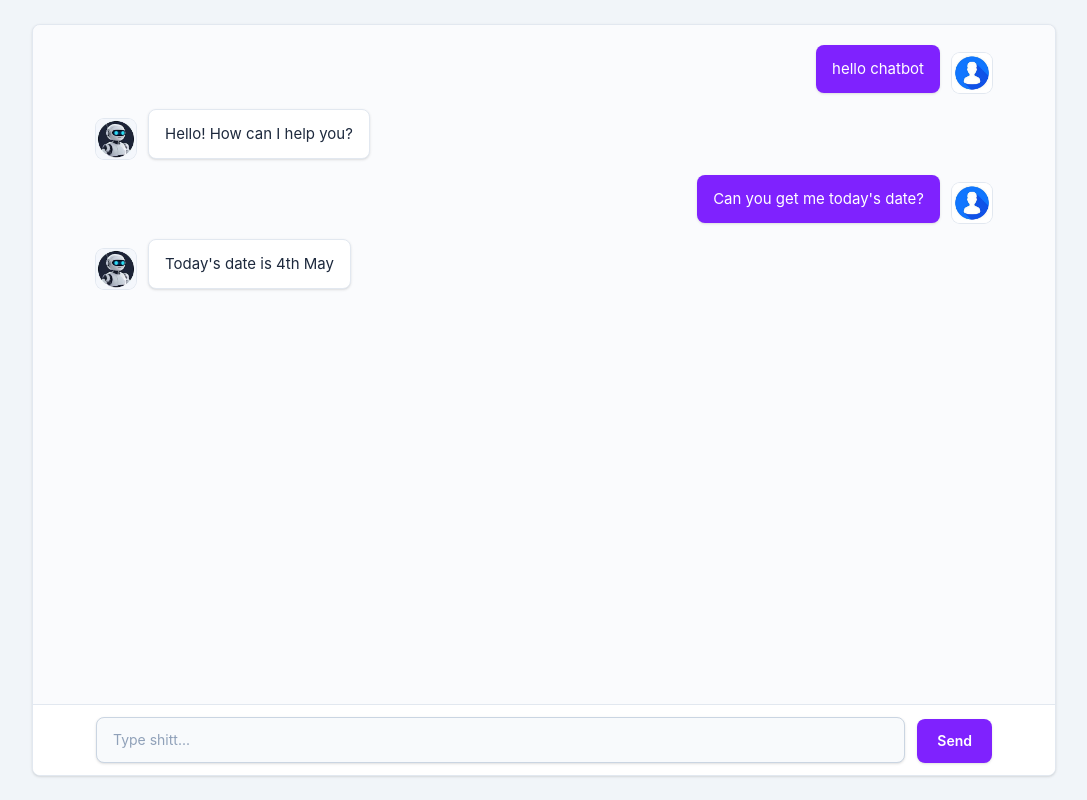
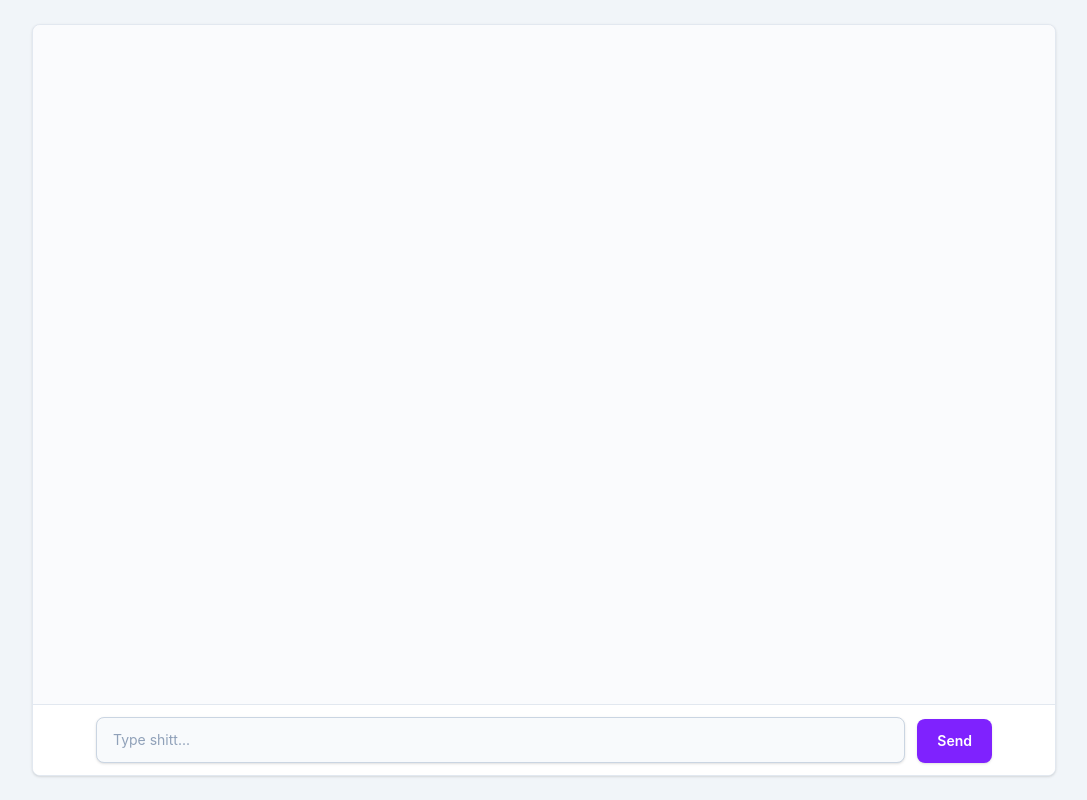
Before and after one commit to IncognitoJohn/Simple-ChatBOT, a React (Vite) app: page / in a window 1280 px wide. Shown: the whole page, without its empty margins (96-1183 px from the left). Built offline with nearby package versions, Linux system fonts and the light colour scheme.

Commit message:
FINISHED

```diff
--- a/src/App.jsx
+++ b/src/App.jsx
@@ -1,12 +1,21 @@
 import ChatInput from "./ChatInput.jsx";
 import {Messages} from "./Messages.jsx";
-import {useState} from "react";
+import {useEffect, useRef, useState} from "react";
 import ChatMessageComponent from "./assets/ChatMessageComponent.jsx";
 
 
  const App= ()=> {
      const [chatMessages,setChatMessages]=
          useState(Messages);
+     const messagesContainerRef = useRef(null);
+
+     useEffect(() => {
+         const container = messagesContainerRef.current;
+
+         if (container) {
+             container.scrollTop = container.scrollHeight;
+         }
+     }, [chatMessages]);
 
 
 
@@ -21,7 +30,9 @@ import ChatMessageComponent from "./assets/ChatMessageComponent.jsx";
                   </div>
               </div>
 
-              <div className="order-1 flex-1 overflow-y-auto bg-slate-50/70 px-4 py-5 sm:px-6">
+              <div
+                  ref={messagesContainerRef}
+                  className="order-1 flex-1 overflow-y-auto bg-slate-50/70 px-4 py-5 sm:px-6">
                   <div className="mx-auto flex w-full max-w-4xl flex-col gap-4">
                       <ChatMessageComponent chatMessages={chatMessages}/>
                   </div>
--- a/src/ChatInput.jsx
+++ b/src/ChatInput.jsx
@@ -28,7 +28,7 @@ const ChatInput = ({chatMessages,setChatMessages}) => {
 
         setChatMessages(newChatMessages);
 
-        const response=Chatbot.getResponseAsync(inputText);
+        const response=window.Chatbot.getResponseAsync(inputText);
         setChatMessages([...newChatMessages,{
             text:response,
             key: crypto.randomUUID(),
--- a/src/Messages.jsx
+++ b/src/Messages.jsx
@@ -1,30 +1 @@
-export const Messages=[
-
-    {
-        text:"hello chatbot",
-        key:"id_1",
-        sender:"user"
-
-    },
-
-
-    {
-        text:"Hello! How can I help you?",
-        key:"id_2",
-        sender:"bot"
-
-    },
-    {
-        text:"Can you get me today's date?",
-        key:"id_3",
-        sender:"user"
-
-    },
-    {
-        text:"Today's date is 4th May",
-        key:"id_4",
-        sender:"bot"
-
-    }
-
-];
+export const Messages = [];
```
